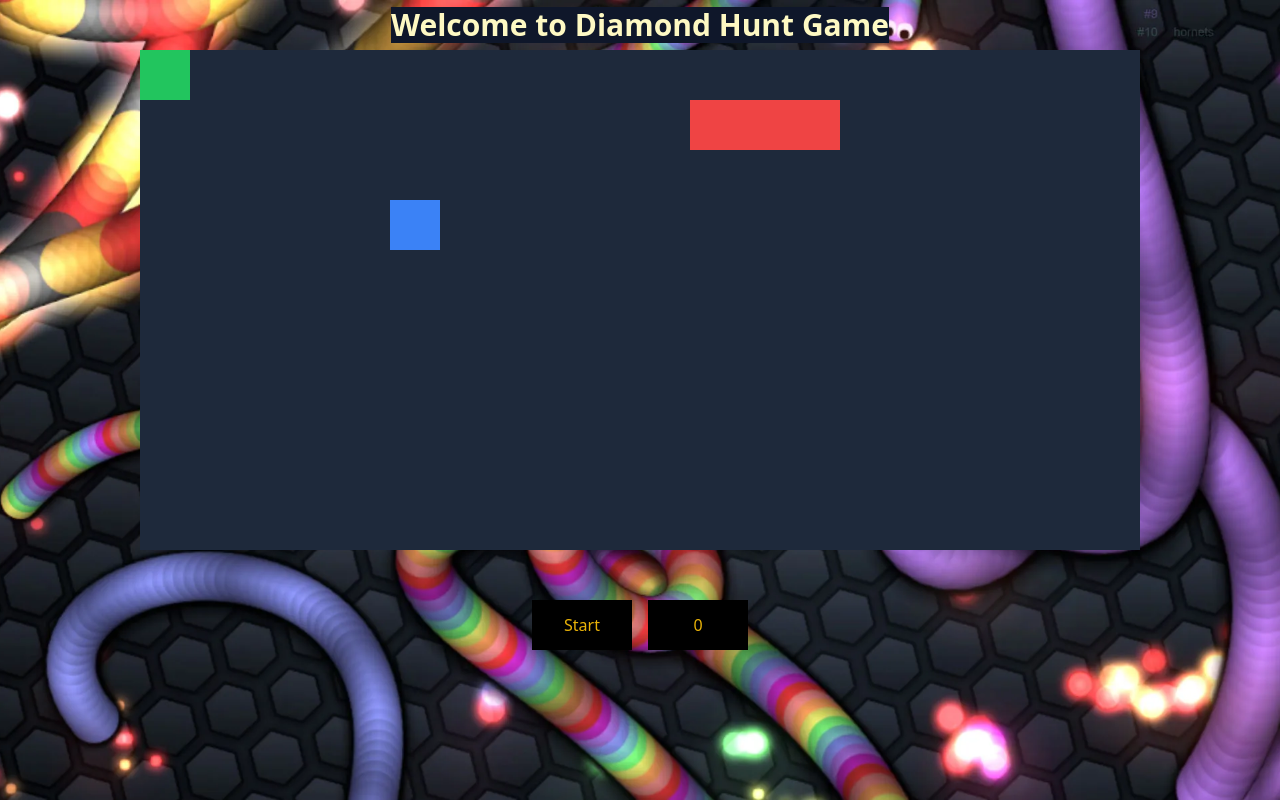
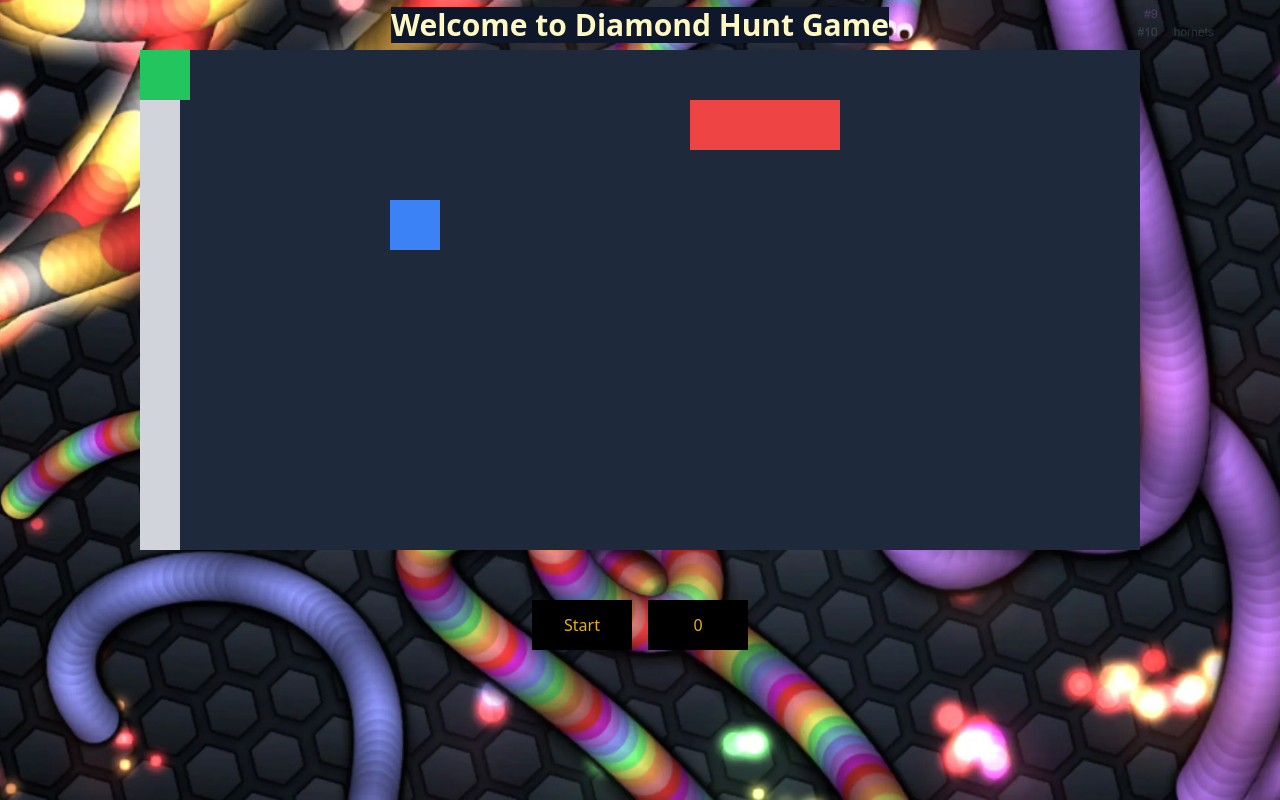
Before and after one commit to Suddhu018/Q2FOG_snake-Diamond, a React (Vite) app: page / in a window 1280 px wide. Both pictures are taken after a click on the button "MOVE TO ARENA". Built offline with nearby package versions, Linux system fonts and the light colour scheme.

Commit message:
Update Try.jsx

```diff
--- a/Components/Try.jsx
+++ b/Components/Try.jsx
@@ -173,6 +173,18 @@ export default function GamePitx() {
         onMouseMove={handleMouseMove}
         onClick={handleSnakeClick}
       >
+        <div className="flex flex-col">
+  {[...Array(numRows)].map((_, rowIdx) => (
+    <div key={`row-${rowIdx}`} className="flex flex-row">
+      {[...Array(numCols)].map((_, colIdx) => (
+        <div
+          key={`dot-${rowIdx}-${colIdx}`}
+          className={`w-[${dotSize}px] h-[${dotSize}px] border border-gray-300`}
+        ></div>
+      ))}
+    </div>
+  ))}
+</div>
 
 
         {/* Display diamonds */}
```
